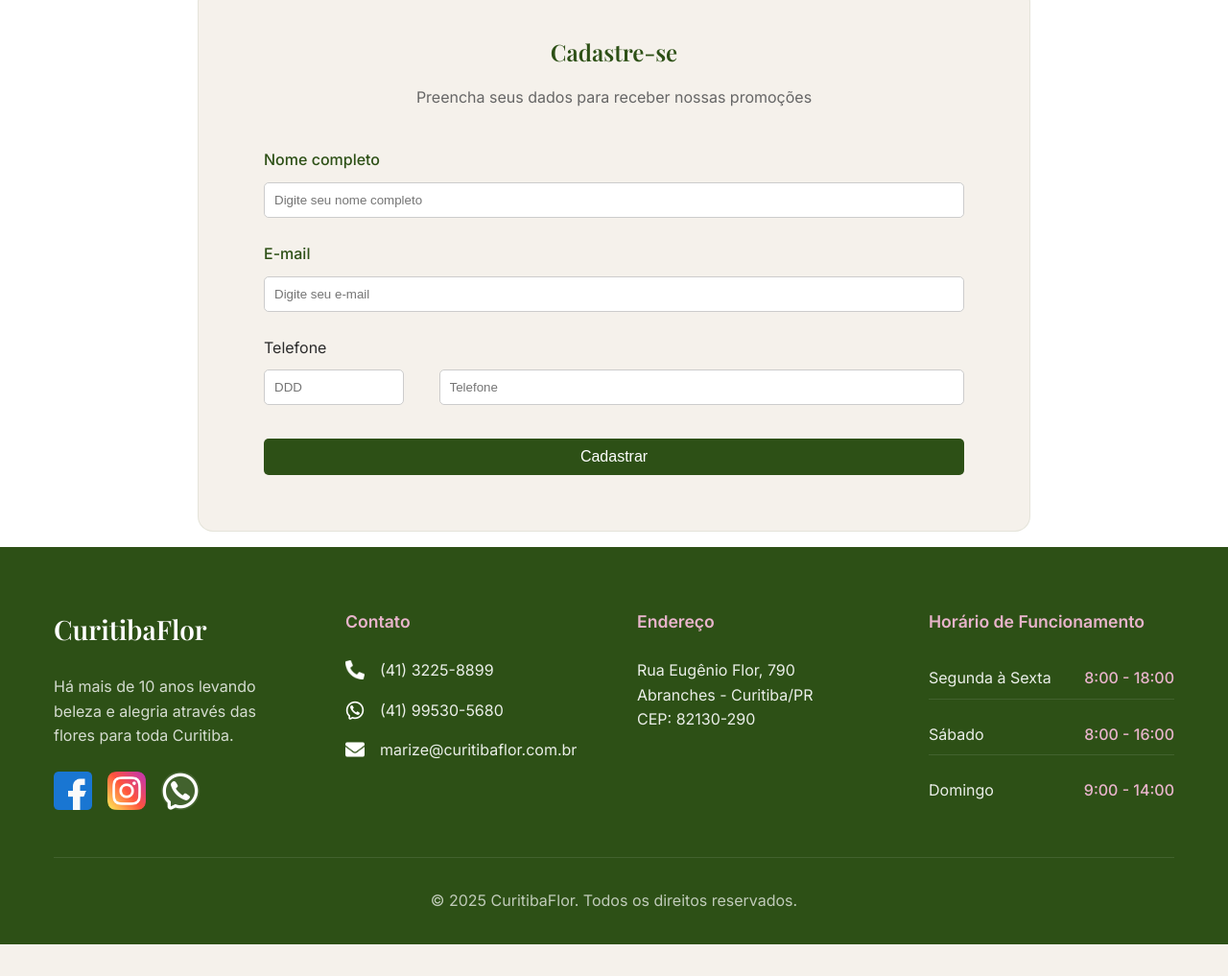
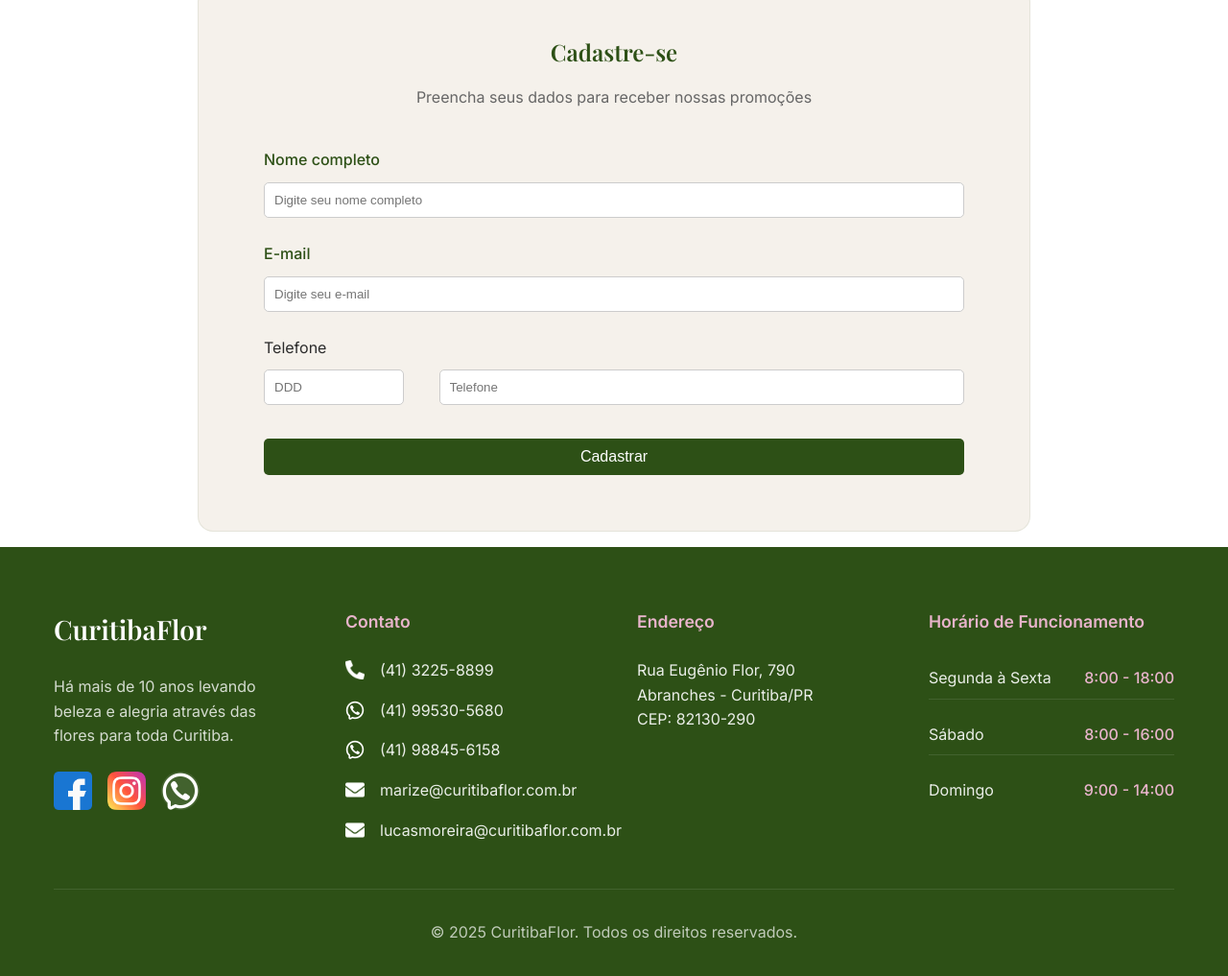
Before and after one commit to leandrolopes21/curitibaflor, a plain HTML site: page index.html in a window 1280 px wide. Shown: the part 1704-2721 px from the top of the page at 96% size. Before the commit the page ends 2688 px from the top, so only its background shows below. Drawn offline with nearby package versions, Linux system fonts and the light colour scheme.

Commit message:
Atualização
Atualização de código, inseridos novos telefones e emails

```diff
--- a/index.html
+++ b/index.html
@@ -181,8 +181,16 @@
                 <span>(41) 99530-5680</span>
               </div>
               <div class="contact-item">
+                <img src="img/whatsapp-svgrepo-com.png" alt="Celular">
+                <span>(41) 98845-6158</span>
+              </div>
+              <div class="contact-item">
                 <img src="img/email.png" alt="Email">
                 <a class="email" href="mailto:marize@curitibaflor.com.br">marize@curitibaflor.com.br</a>
+              </div>
+              <div class="contact-item">
+                <img src="img/email.png" alt="Email">
+                <a class="email" href="mailto:lucasmoreira@curitibaflor.com.br">lucasmoreira@curitibaflor.com.br</a>
               </div>
             </div>
           </div>
```
Also changed, not shown: produtos.html (+4 -0 lines).
